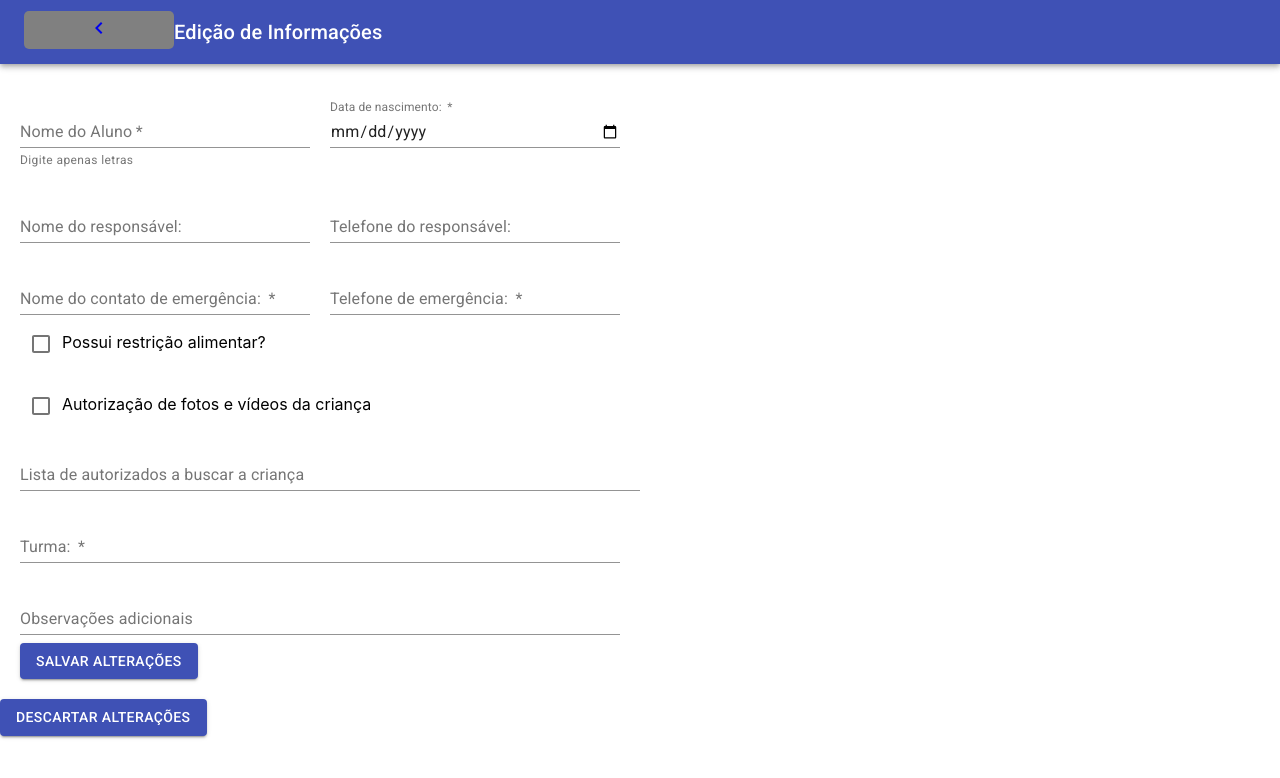
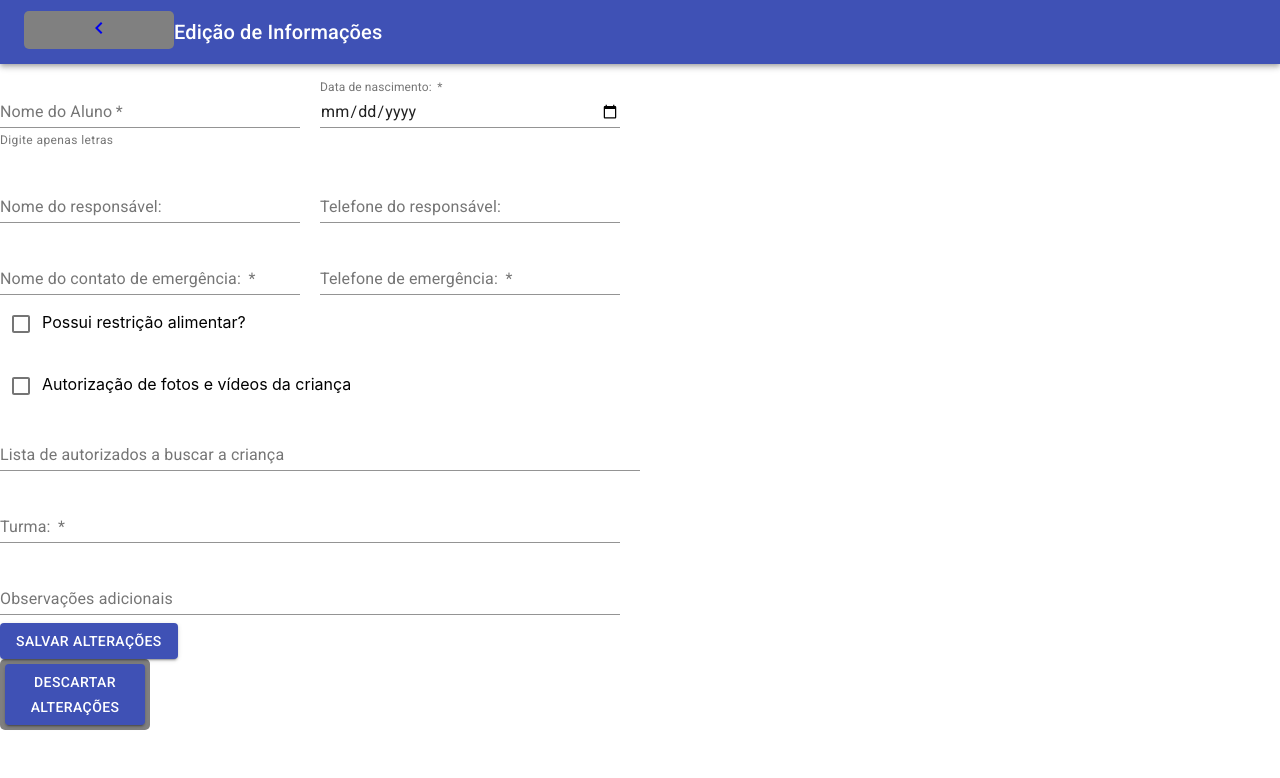
Before and after one commit to pnakashima/escola-amorinha, a React (Create React App) app: page /edit in a window 1280 px wide. Shown: the top 778 px of the page. Built offline with nearby package versions, Linux system fonts and the light colour scheme; what miragejs would draw is missing.

Commit message:
edit page e rotas (funcionando, sem usar o ListItem)

```diff
--- a/src/components/Form/index.jsx
+++ b/src/components/Form/index.jsx
@@ -113,7 +113,7 @@ class Form extends React.Component {
 
         return (
             <>
-                <form onSubmit={this.onSubmit} style={{margin: 20}}>
+                <form onSubmit={this.onSubmit}>
                     <Box display="flex" gridGap={20} width="50%">
                         <TextField
                             fullWidth
--- a/src/pages/EditPage/index.jsx
+++ b/src/pages/EditPage/index.jsx
@@ -2,6 +2,7 @@ import React from "react";
 import Header from "../../components/Header";
 import Form from "../../components/Form";
 import { Button } from "@material-ui/core";
+import { Link } from 'react-router-dom';
 
 class EditPage extends React.Component {
     constructor(props) {
@@ -26,16 +27,19 @@ class EditPage extends React.Component {
     }
 
     render() {
-        const {student} = this.props
+        const { student } = this.props
 
+        console.log("props: ", this.props)
         return (<>
             <Header title="Edição de Informações" backPath={"/"} />
             <Form
                 buttonText="Salvar Alterações"
-                student={student}
+                student={this.props.location.state}
                 onClick={this.salvarAluno}
             />
-            <Button variant="contained" color="primary" onClick={this.voltar}>Descartar Alterações</Button>
+            <Link to="/" >
+                <Button variant="contained" color="primary" onClick={this.voltar}>Descartar Alterações</Button>
+            </Link>
         </>);
     }
 }
--- a/src/pages/ListPage/index.jsx
+++ b/src/pages/ListPage/index.jsx
@@ -12,6 +12,9 @@ import TableHead from '@material-ui/core/TableHead';
 import TableRow from '@material-ui/core/TableRow';
 import Paper from '@material-ui/core/Paper';
 import EditPage from '../EditPage';
+import { Link } from 'react-router-dom';
+import EditIcon from '@material-ui/icons/Edit';
+import DeleteIcon from '@material-ui/icons/Delete';
 
 
 const useStyles = makeStyles({
@@ -134,7 +137,7 @@ class ListPage extends React.Component {
 
                 {!this.isEditing &&
                     <>
-                        <Header title="Lista de Alunos Matriculados" addPath="/register"/>
+                        <Header title="Lista de Alunos Matriculados" addPath="/register" />
                         <SearchBar type="text" name="search" placeholder="Buscar estudante" onChange={this.onSearch} />
                         <br />
                         <TableContainer component={Paper}>
@@ -152,19 +155,40 @@ class ListPage extends React.Component {
                                     </TableRow>
                                 </TableHead>
                                 <TableBody>
-                                    {this.state.stateList.map((item, index) => {
+                                    {/* {this.state.stateList.map((item, index) => {
                                         return (
                                             <ListItem key={index} {...item} onEdit={this.editAluno} onDelete={this.removerAluno} />
                                         )
+                                    })} */}
+                                    {this.state.stateList.map((item, index) => {
+                                        return (
+                                            <TableRow key={index} id={item.id}>
+                                                <TableCell component="th" scope="row">{item.nome}</TableCell>
+                                                <TableCell align="right">{item.nascimento}</TableCell>
+                                                <TableCell align="right">{item.turma}</TableCell>
+                                                <TableCell align="right">{item.telemergencia}</TableCell>
+                                                <TableCell align="right">{item.nomeemergencia}</TableCell>
+                                                <TableCell align="right">{item.id}</TableCell>
+                                                <TableCell align="right">
+                                                    <Link
+                                                        key={index}
+                                                        to={{ pathname: "/edit", state: { ...item } }}
+                                                    >
+                                                        <EditIcon id={item.id} localName={item.id} onClick={this.editAluno} />
+                                                    </Link>
+                                                </TableCell>
+                                                <TableCell align="right"><DeleteIcon id={item.id} localName={item.id} onClick={this.removerAluno} /></TableCell>
+                                            </TableRow>)
                                     })}
                                 </TableBody>
                             </Table>
                         </TableContainer>
                     </>}
 
-                {this.isEditing &&
+                {
+                    this.isEditing &&
                     <>
-                        <EditPage student={this.student}  />
+                        <EditPage student={this.student} />
                     </>
                 }
             </>
```
